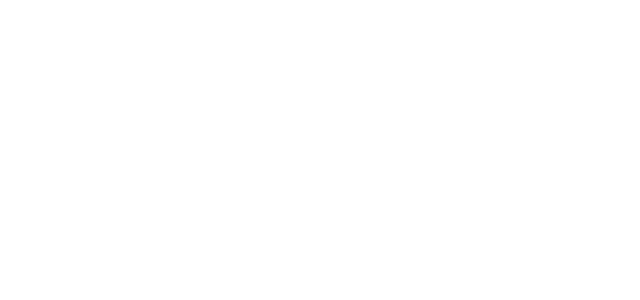
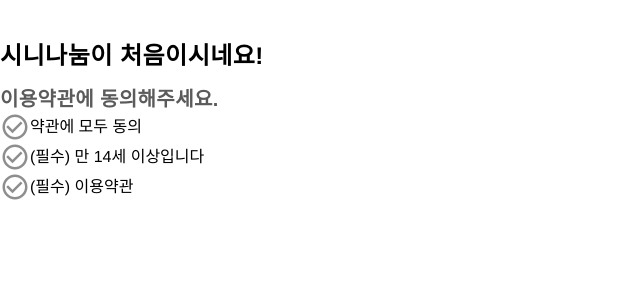
Before and after one commit to Parksolmi/seninanum-fe, a React (Create React App) app: page /policy in a window 1280 px wide. Before the commit this address had no page. Shown: the top 300 px of the page, without its empty margins (0-640 px from the left). Built offline with nearby package versions, Linux system fonts and the light colour scheme.

Commit message:
feat: 회원가입유형선택,약관동의페이지

```diff
--- a/src/App.tsx
+++ b/src/App.tsx
@@ -6,6 +6,8 @@
 import CommunityIndexPage from './pages/community/CommunityIndexPage';
 import HomeIndexPage from './pages/home/HomeIndexPage';
 import MyIndexPage from './pages/mypage/MyIndexPage';
+import ChooseTypePage from './pages/signin/ChooseTypePage';
+import AgreePolicyPage from './pages/signin/AgreePolicyPage';
 
 const App: React.FC = () => {
   return (
@@ -13,6 +15,8 @@
       <ResetStyle />
       <GlobalStyle />
       <Routes>
+        <Route path="/singnin" element={<ChooseTypePage />} />
+        <Route path="/policy" element={<AgreePolicyPage />} />
         <Route element={<NavLayout />}>
           <Route path="/" element={<HomeIndexPage />} />
           <Route path="/chat" element={<ChatIndexPage />} />
--- a/src/components/common/Button.tsx
+++ b/src/components/common/Button.tsx
@@ -1,8 +1,11 @@
 import styled from 'styled-components';
+import { types } from 'util';
 
+// chilren: 버튼 텍스트
+// type: 동백 / 나리 / 비활성화
 interface ButtonProps {
   children: string;
-  readonly type: 'dong' | 'nari';
+  readonly type: string | null;
 }
 
 const Button = ({ children, type }: ButtonProps) => {
@@ -12,12 +15,20 @@
 const StyledButton = styled.button<ButtonProps>`
   width: 100%;
   height: 3.7rem;
-  color: #ffffff;
+  color: ${({ type }) => (type === null ? '#5B5B5B' : '#ffffff')};
   background-color: ${({ type }) =>
-    type === 'dong' ? 'var(--color-dong)' : 'var(--color-nari)'};
+    type === null
+      ? 'var(--Base-Gray2, #EBECEB)'
+      : type === '동백'
+      ? 'var(--color-dong)'
+      : 'var(--color-nari)'};
   text-align: center;
+  font-size: 1.375rem;
+  font-style: normal;
+  font-weight: 800;
+  line-height: normal;
   border: none;
-  border-radius: 0.8rem;
+  border-radius: 0.625rem;
 `;
 
 export default Button;
--- a/src/components/common/CheckBox.tsx
+++ b/src/components/common/CheckBox.tsx
@@ -5,18 +5,26 @@
 interface CheckboxProps {
   id: string;
   checked: boolean;
-  onChange: (e: React.ChangeEvent<HTMLInputElement>) => void;
+  onChange: (checked: boolean) => void;
   label?: string | null;
 }
 
-const CheckBox = ({ id, checked, onChange, label }: CheckboxProps) => {
+const CheckBox: React.FC<CheckboxProps> = ({
+  id,
+  checked,
+  onChange,
+  label,
+}) => {
+  const handleChange = (e: React.ChangeEvent<HTMLInputElement>) => {
+    onChange(e.target.checked);
+  };
   return (
     <CheckBoxContainer>
       <Checkbox checked={checked} htmlFor={id}>
         <HiddenCheckbox
           id={id}
           type="checkbox"
-          onChange={onChange}
+          onChange={handleChange}
           checked={checked}
         />
         <CheckIcon src={checked ? filled : empty} />
@@ -35,7 +43,6 @@
   display: inline-block;
   width: 30px;
   height: 30px;
-  cursror: pointer;
   & > svg {
     ${empty}
   }
--- a/src/components/signup/UserTypeButton.tsx
+++ b/src/components/signin/UserTypeButton.tsx
@@ -25,8 +25,8 @@
       <Text1 setType={types}>{types}</Text1>
       <Text2>
         {types === '동백'
-          ? '재능을 공유하고 싶어요.'
-          : '재능을 공유받고 싶어요.'}
+          ? '재능을 \n공유하고 싶어요.'
+          : '재능을 \n공유받고 싶어요.'}
       </Text2>
       <Text3>
         {types === '동백'
@@ -39,6 +39,9 @@
 
 const StyleBoxContainer = styled.div<{ isSelected: boolean; setType: string }>`
   display: flex;
+  margin-bottom: 0.94rem;
+  padding-top: 1.88rem;
+  padding-left: 0.81rem;
   flex-direction: column;
   width: 20.25rem;
   height: 10rem;
@@ -49,8 +52,8 @@
       ? setType === '동백'
         ? '2px solid rgba(255, 49, 74, 0.7)'
         : '2px solid rgba(255, 170, 14, 0.70)'
-      : ''};
-  background: ${({ isSelected, setType }) =>
+      : 'var(--Base-White, #fff)'};
+  background-color: ${({ isSelected, setType }) =>
     isSelected
       ? setType === '동백'
         ? 'var(--Secondary-dong-2, #ffedf0)'
@@ -58,12 +61,6 @@
       : 'var(--Base-White, #fff)'};
 
   box-shadow: 0px 1px 7.4px 3px rgba(150, 150, 150, 0.25);
-
-  /* &:active {
-    background: var(--Secondary-dong-2, #ffedf0);
-    border: 2px solid rgba(255, 49, 74, 0.7);
-    box-shadow: 0px 1px 5.1px 3px rgba(255, 49, 74, 0.2);
-  } */
 `;
 
 const Text1 = styled.div<{ setType: string }>`
@@ -72,6 +69,7 @@
   height: 1.1875rem;
   flex-direction: column;
   justify-content: center;
+  margin-bottom: 0.81rem;
   flex-shrink: 0;
   color: ${({ setType }) =>
     setType === '동백'
@@ -90,6 +88,7 @@
   height: 3.375rem;
   flex-direction: column;
   justify-content: center;
+  white-space: pre-line;
   flex-shrink: 0;
   color: var(--Base-Black, #000);
   font-family: 'NanumSquare Neo';
--- a/src/pages/home/HomeIndexPage.tsx
+++ b/src/pages/home/HomeIndexPage.tsx
@@ -1,30 +1,16 @@
 import { useState } from 'react';
 import Button from '../../components/common/Button';
-import Toggle from '../../components/signup/Toggle';
-import UserTypeButton from '../../components/signup/UserTypeButton';
+import Toggle from '../../components/signin/Toggle';
+import UserTypeButton from '../../components/signin/UserTypeButton';
 
 const HomeIndexPage: React.FC = () => {
   const [toggleState, setToggleState] = useState<string>('');
-  const [selectedButton, setSelectedButton] = useState<string | null>(null);
-  const handleButtonClick = (name: string) => {
-    setSelectedButton((prevSelectedButton) =>
-      prevSelectedButton === name ? null : name
-    );
-  };
+
   return (
     <>
       <h1>홈페이지</h1>
-      <UserTypeButton
-        types="동백"
-        isSelected={selectedButton === '동백'}
-        onClick={handleButtonClick}
-      ></UserTypeButton>
-      <UserTypeButton
-        types="나리"
-        isSelected={selectedButton === '나리'}
-        onClick={handleButtonClick}
-      ></UserTypeButton>
-      <Button type="dong">버튼</Button>
+
+      <Button type="동백">버튼</Button>
       <Toggle options={['남성', '여성']} setState={setToggleState} />
     </>
   );
--- /dev/null
+++ b/src/pages/signin/AgreePolicyPage.tsx
@@ -0,0 +1,84 @@
+import React, { useState } from 'react';
+import styled from 'styled-components';
+import CheckBox from '../../components/common/CheckBox';
+
+const AgreePolicyPage: React.FC = () => {
+  const [checkboxes, setCheckboxes] = useState({
+    selectAll: false,
+    option1: false,
+    option2: false,
+  });
+
+  const handleSelectAllChange = (checked: boolean) => {
+    setCheckboxes({
+      selectAll: checked,
+      option1: checked,
+      option2: checked,
+    });
+  };
+
+  const handleOptionChange = (
+    option: 'option1' | 'option2',
+    checked: boolean
+  ) => {
+    setCheckboxes((prev) => {
+      const updatedCheckboxes = {
+        ...prev,
+        [option]: checked,
+        selectAll:
+          (checked && prev.option1 && prev.option2) ||
+          (!checked && !prev.option1 && !prev.option2)
+            ? checked
+            : prev.selectAll,
+      };
+      updatedCheckboxes.selectAll =
+        updatedCheckboxes.option1 && updatedCheckboxes.option2;
+      return updatedCheckboxes;
+    });
+  };
+  return (
+    <>
+      <Text1>시니나눔이 처음이시네요!</Text1>
+      <Text2>이용약관에 동의해주세요.</Text2>
+      <CheckBox
+        id="전체 선택"
+        label="약관에 모두 동의"
+        checked={checkboxes.selectAll}
+        onChange={handleSelectAllChange}
+      />
+      <CheckBox
+        id="1"
+        label="(필수) 만 14세 이상입니다"
+        checked={checkboxes.option1}
+        onChange={(checked) => handleOptionChange('option1', checked)}
+      />
+      <CheckBox
+        id="2"
+        label="(필수) 이용약관"
+        checked={checkboxes.option2}
+        onChange={(checked) => handleOptionChange('option2', checked)}
+      />
+    </>
+  );
+};
+
+const Text1 = styled.div`
+  margin-top: 2.25rem;
+  margin-bottom: 0.75rem;
+  color: #000;
+  font-size: 1.5rem;
+  font-style: normal;
+  font-weight: 800;
+  line-height: normal;
+  letter-spacing: 0.03rem;
+`;
+const Text2 = styled.div`
+  color: var(--Base-Deep-Gray, #5b5b5b);
+  font-size: 1.25rem;
+  font-style: normal;
+  font-weight: 700;
+  line-height: normal;
+  letter-spacing: 0.025rem;
+`;
+
+export default AgreePolicyPage;
--- /dev/null
+++ b/src/pages/signin/ChooseTypePage.tsx
@@ -0,0 +1,43 @@
+import styled from 'styled-components';
+import React, { useState } from 'react';
+import UserTypeButton from '../../components/signin/UserTypeButton';
+import Button from '../../components/common/Button';
+
+const ChooseTypePage: React.FC = () => {
+  const [selectedButton, setSelectedButton] = useState<string | null>(null);
+  const handleButtonClick = (name: string) => {
+    setSelectedButton((prevSelectedButton) =>
+      prevSelectedButton === name ? null : name
+    );
+  };
+  return (
+    <>
+      <Text1>어떤 유형으로 가입하시겠어요?</Text1>
+      <UserTypeButton
+        types="동백"
+        isSelected={selectedButton === '동백'}
+        onClick={handleButtonClick}
+      ></UserTypeButton>
+      <UserTypeButton
+        types="나리"
+        isSelected={selectedButton === '나리'}
+        onClick={handleButtonClick}
+      ></UserTypeButton>
+      <Button type={selectedButton}>다음</Button>
+    </>
+  );
+};
+
+const Text1 = styled.div`
+  margin-top: 5.5rem;
+  margin-bottom: 3.5rem;
+  color: #000;
+  /* font-family: NanumSquare; */
+  font-size: 1.375rem;
+  font-style: normal;
+  font-weight: 800;
+  line-height: normal;
+  letter-spacing: 0.0275rem;
+`;
+
+export default ChooseTypePage;
```
Also changed, not shown: src/components/signin/Toggle.tsx (renamed from src/components/signup/Toggle.tsx).
